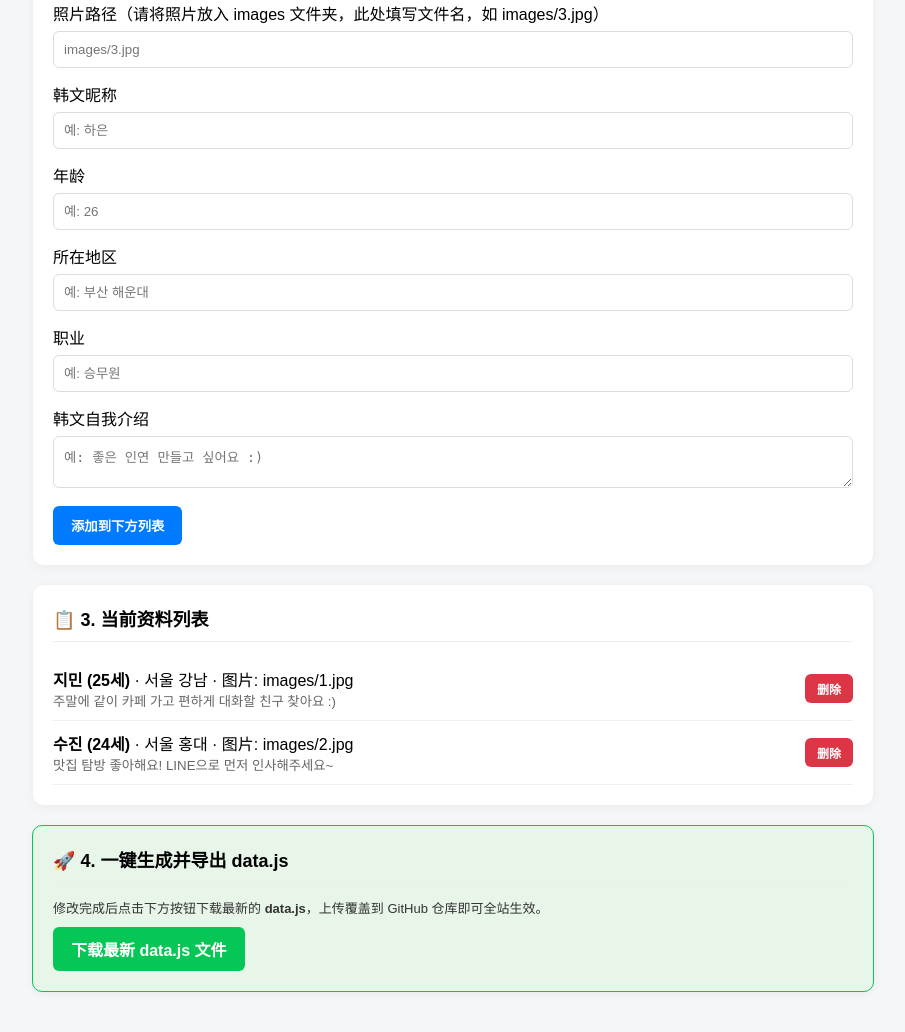
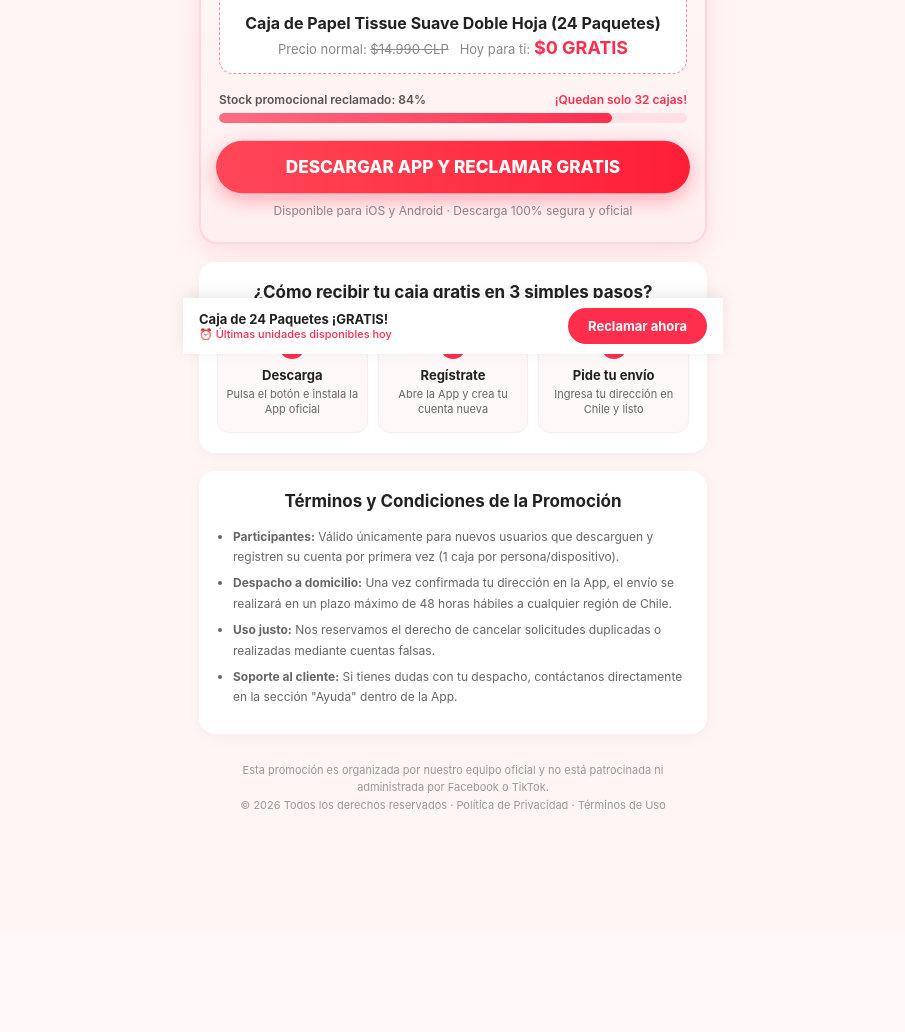
Before and after one commit to vfg830633-cyber/ko-mal, a PHP site: page /admin.php in a window 1280 px wide. Shown: the part 446-1478 px from the top of the page, without its empty margins (187-1092 px from the left). After the commit the page ends 1255 px from the top, so only its background shows below. Run offline with PHP 8.4, Linux system fonts and the light colour scheme.

Commit message:
Update admin.php

```diff
--- a/admin.php
+++ b/admin.php
@@ -1,110 +1,162 @@
 <!DOCTYPE html>
-<html lang="zh">
+<html lang="es-CL">
 <head>
     <meta charset="UTF-8">
-    <meta name="viewport" content="width=device-width, initial-scale=1.0">
-    <title>静态网站后台配置生成器</title>
-    <script src="data.js"></script>
+    <meta name="viewport" content="width=device-width, initial-scale=1.0, maximum-scale=1.0, user-scalable=no">
+    <title>¡Regalo Exclusivo! Descarga la App y recibe 1 Caja de Papel Tissue Gratis</title>
     <style>
-        body { font-family: sans-serif; background: #f4f6f8; margin: 0; padding: 20px; }
-        .box { max-width: 800px; margin: 0 auto 20px; background: #fff; padding: 20px; border-radius: 10px; box-shadow: 0 2px 8px rgba(0,0,0,0.05); }
-        h2 { margin-top: 0; font-size: 18px; border-bottom: 1px solid #eee; padding-bottom: 10px; }
-        input, textarea { width: 100%; padding: 10px; margin: 6px 0 14px; border: 1px solid #ddd; border-radius: 6px; box-sizing: border-box; }
-        button { background: #007bff; color: #fff; border: none; padding: 10px 18px; border-radius: 6px; cursor: pointer; font-weight: bold; }
-        .item { display: flex; justify-content: space-between; align-items: center; border-bottom: 1px solid #eee; padding: 10px 0; }
-        .del-btn { background: #dc3545; padding: 6px 12px; font-size: 12px; }
+        * { box-sizing: border-box; margin: 0; padding: 0; font-family: -apple-system, BlinkMacSystemFont, "Segoe UI", Roboto, "Helvetica Neue", Arial, sans-serif; }
+        body { background-color: #fff5f5; color: #333; padding-bottom: 90px; }
+
+        /* 顶部滚动播报栏 */
+        .notice-bar { background: #ff2e4d; color: #fff; font-size: 12px; padding: 8px 15px; text-align: center; font-weight: 600; }
+
+        /* 主容器 */
+        .container { max-width: 540px; margin: 0 auto; padding: 16px; }
+
+        /* 首屏福利卡片 */
+        .hero-card { background: linear-gradient(180deg, #ffffff 0%, #fff0f0 100%); border-radius: 18px; padding: 24px 18px; text-align: center; box-shadow: 0 8px 24px rgba(255, 46, 77, 0.12); border: 2px solid #ffd6dc; margin-bottom: 18px; }
+        .tag { display: inline-block; background: #ff2e4d; color: #fff; font-size: 12px; font-weight: 700; padding: 4px 12px; border-radius: 20px; margin-bottom: 10px; }
+        .hero-title { font-size: 23px; font-weight: 800; color: #1a1a1a; line-height: 1.3; margin-bottom: 8px; }
+        .hero-title span { color: #ff2e4d; }
+        .hero-sub { font-size: 14px; color: #666; margin-bottom: 18px; }
+
+        /* 礼品展示区 */
+        .gift-box { background: #fff; border-radius: 14px; padding: 15px; margin-bottom: 18px; border: 1px dashed #ff8598; position: relative; }
+        .gift-img { width: 100%; max-height: 220px; object-fit: contain; border-radius: 10px; margin-bottom: 10px; background: #f9f9f9; }
+        .gift-name { font-size: 16px; font-weight: 700; color: #222; }
+        .gift-price { font-size: 13px; color: #888; margin-top: 4px; }
+        .gift-price strong { color: #ff2e4d; font-size: 18px; }
+
+        /* 剩余名额进度条 */
+        .stock-wrap { margin-bottom: 18px; text-align: left; }
+        .stock-text { display: flex; justify-content: space-between; font-size: 12px; color: #555; margin-bottom: 6px; font-weight: 600; }
+        .progress-bg { width: 100%; height: 10px; background: #ffe0e5; border-radius: 10px; overflow: hidden; }
+        .progress-fill { width: 84%; height: 100%; background: linear-gradient(90deg, #ff6b81, #ff2e4d); border-radius: 10px; }
+
+        /* 主行动按钮 */
+        .btn-download { display: block; width: 100%; background: linear-gradient(90deg, #ff4757, #ff1e38); color: #fff; text-align: center; text-decoration: none; padding: 16px; border-radius: 50px; font-size: 17px; font-weight: 800; box-shadow: 0 6px 20px rgba(255, 30, 56, 0.35); animation: pulse 1.8s infinite; cursor: pointer; border: none; }
+        @keyframes pulse {
+            0% { transform: scale(1); }
+            50% { transform: scale(1.03); }
+            100% { transform: scale(1); }
+        }
+        .btn-tip { font-size: 12px; color: #888; margin-top: 10px; }
+
+        /* 领取步骤卡片 */
+        .section-card { background: #fff; border-radius: 16px; padding: 20px 18px; margin-bottom: 18px; box-shadow: 0 4px 14px rgba(0,0,0,0.04); }
+        .section-title { font-size: 17px; font-weight: 700; color: #222; margin-bottom: 16px; text-align: center; }
+        .steps { display: flex; justify-content: space-between; gap: 10px; }
+        .step-item { flex: 1; background: #fff8f9; padding: 14px 8px; border-radius: 12px; text-align: center; border: 1px solid #ffebee; }
+        .step-num { width: 26px; height: 26px; background: #ff2e4d; color: #fff; border-radius: 50%; display: inline-flex; align-items: center; justify-content: center; font-size: 13px; font-weight: 700; margin-bottom: 8px; }
+        .step-title { font-size: 13px; font-weight: 700; color: #222; margin-bottom: 4px; }
+        .step-desc { font-size: 11px; color: #666; line-height: 1.4; }
+
+        /* 活动规则 */
+        .rules-list { font-size: 12px; color: #666; line-height: 1.7; padding-left: 16px; }
+        .rules-list li { margin-bottom: 6px; }
+
+        /* 底部页脚合规信息 */
+        .footer { text-align: center; font-size: 11px; color: #999; padding: 10px 20px; line-height: 1.6; }
+
+        /* 底部悬浮栏 */
+        .floating-bar { position: fixed; bottom: 0; left: 0; right: 0; background: #fff; padding: 10px 16px; box-shadow: 0 -4px 16px rgba(0,0,0,0.08); display: flex; align-items: center; justify-content: space-between; z-index: 999; max-width: 540px; margin: 0 auto; }
+        .float-info { font-size: 13px; font-weight: 700; color: #222; }
+        .float-info span { display: block; font-size: 11px; color: #ff2e4d; font-weight: 500; }
+        .float-btn { background: #ff2e4d; color: #fff; padding: 10px 20px; border-radius: 25px; text-decoration: none; font-size: 13px; font-weight: 700; }
     </style>
 </head>
 <body>
 
-<div class="box">
-    <h2>⚙️ 1. 引流链接与像素 ID 设置</h2>
-    <label>LINE 跳转链接</label>
-    <input type="text" id="lineUrl" placeholder="https://line.me">
-    <label>TikTok Pixel ID（纯数字/字母ID，留空则不启用）</label>
-    <input type="text" id="tiktokPixelId" placeholder="例如：C1234567890ABCDEF">
-    <label>Facebook (Meta) Pixel ID（纯数字ID，留空则不启用）</label>
-    <input type="text" id="fbPixelId" placeholder="例如：123456789012345">
+<div class="notice-bar" id="liveNotice">🎉 ¡Recién! Usuario +56 9 **** 9214 reclamó su caja de papel tissue gratis</div>
+
+<div class="container">
+    <!-- 首屏核心区 -->
+    <div class="hero-card">
+        <div class="tag">🔥 PROMOCIÓN EXCLUSIVA NUEVOS USUARIOS</div>
+        <h1 class="hero-title">Descarga nuestra App<br>y lleva <span>1 Caja de Papel Tissue GRATIS</span></h1>
+        <p class="hero-sub">Sin compras obligatorias · Envío gratis a todo Chile · Stock limitado</p>
+
+        <div class="gift-box">
+            <!-- Reemplaza el src con la foto real de tu caja de papel tissue -->
+            <img src="https://unsplash.com" alt="Caja de Papel Tissue 24 Paquetes" class="gift-img">
+            <div class="gift-name">Caja de Papel Tissue Suave Doble Hoja (24 Paquetes)</div>
+            <div class="gift-price">Precio normal: <s>$14.990 CLP</s> &nbsp; Hoy para ti: <strong>$0 GRATIS</strong></div>
+        </div>
+
+        <div class="stock-wrap">
+            <div class="stock-text">
+                <span>Stock promocional reclamado: 84%</span>
+                <span style="color:#ff2e4d;">¡Quedan solo 32 cajas!</span>
+            </div>
+            <div class="progress-bg">
+                <div class="progress-fill"></div>
+            </div>
+        </div>
+
+        <button class="btn-download" onclick="handleDownload()">DESCARGAR APP Y RECLAMAR GRATIS</button>
+        <div class="btn-tip">Disponible para iOS y Android · Descarga 100% segura y oficial</div>
+    </div>
+
+    <!-- 三步领取流程 -->
+    <div class="section-card">
+        <div class="section-title">¿Cómo recibir tu caja gratis en 3 simples pasos?</div>
+        <div class="steps">
+            <div class="step-item">
+                <div class="step-num">1</div>
+                <div class="step-title">Descarga</div>
+                <div class="step-desc">Pulsa el botón e instala la App oficial</div>
+            </div>
+            <div class="step-item">
+                <div class="step-num">2</div>
+                <div class="step-title">Regístrate</div>
+                <div class="step-desc">Abre la App y crea tu cuenta nueva</div>
+            </div>
+            <div class="step-item">
+                <div class="step-num">3</div>
+                <div class="step-title">Pide tu envío</div>
+                <div class="step-desc">Ingresa tu dirección en Chile y listo</div>
+            </div>
+        </div>
+    </div>
+
+    <!-- 活动规则说明 -->
+    <div class="section-card">
+        <div class="section-title">Términos y Condiciones de la Promoción</div>
+        <ul class="rules-list">
+            <li><strong>Participantes:</strong> Válido únicamente para nuevos usuarios que descarguen y registren su cuenta por primera vez (1 caja por persona/dispositivo).</li>
+            <li><strong>Despacho a domicilio:</strong> Una vez confirmada tu dirección en la App, el envío se realizará en un plazo máximo de 48 horas hábiles a cualquier región de Chile.</li>
+            <li><strong>Uso justo:</strong> Nos reservamos el derecho de cancelar solicitudes duplicadas o realizadas mediante cuentas falsas.</li>
+            <li><strong>Soporte al cliente:</strong> Si tienes dudas con tu despacho, contáctanos directamente en la sección "Ayuda" dentro de la App.</li>
+        </ul>
+    </div>
+
+    <div class="footer">
+        <p>Esta promoción es organizada por nuestro equipo oficial y no está patrocinada ni administrada por Facebook o TikTok.</p>
+        <p>© 2026 Todos los derechos reservados · Política de Privacidad · Términos de Uso</p>
+    </div>
 </div>
 
-<div class="box">
-    <h2>➕ 2. 添加新女性资料</h2>
-    <label>照片路径（请将照片放入 images 文件夹，此处填写文件名，如 images/3.jpg）</label>
-    <input type="text" id="pPhoto" placeholder="images/3.jpg">
-    <label>韩文昵称</label>
-    <input type="text" id="pName" placeholder="예: 하은">
-    <label>年龄</label>
-    <input type="text" id="pAge" placeholder="예: 26">
-    <label>所在地区</label>
-    <input type="text" id="pLoc" placeholder="예: 부산 해운대">
-    <label>职业</label>
-    <input type="text" id="pJob" placeholder="예: 승무원">
-    <label>韩文自我介绍</label>
-    <textarea id="pBio" rows="2" placeholder="예: 좋은 인연 만들고 싶어요 :)"></textarea>
-    <button onclick="addProfile()">添加到下方列表</button>
-</div>
-
-<div class="box">
-    <h2>📋 3. 当前资料列表</h2>
-    <div id="list"></div>
-</div>
-
-<div class="box" style="background:#e8f5e9;border:1px solid #06C755;">
-    <h2>🚀 4. 一键生成并导出 data.js</h2>
-    <p style="font-size:13px;color:#333;margin-bottom:10px;">修改完成后点击下方按钮下载最新的 <strong>data.js</strong>，上传覆盖到 GitHub 仓库即可全站生效。</p>
-    <button style="background:#06C755;font-size:16px;" onclick="downloadDataJs()">下载最新 data.js 文件</button>
+<!-- 底部悬浮条 -->
+<div class="floating-bar">
+    <div class="float-info">
+        Caja de 24 Paquetes ¡GRATIS!
+        <span>⏰ Últimas unidades disponibles hoy</span>
+    </div>
+    <a href="javascript:void(0)" class="float-btn" onclick="handleDownload()">Reclamar ahora</a>
 </div>
 
 <script>
-    let currentData = typeof SITE_DATA !== 'undefined' ? JSON.parse(JSON.stringify(SITE_DATA)) : { lineUrl: '', tiktokPixelId: '', fbPixelId: '', profiles: [] };
-    document.getElementById('lineUrl').value = currentData.lineUrl;
-    document.getElementById('tiktokPixelId').value = currentData.tiktokPixelId;
-    document.getElementById('fbPixelId').value = currentData.fbPixelId;
+    // ==========================================
+    // 【CONFIGURACIÓN】Pega aquí tus enlaces de descarga y Pixel IDs
+    // ==========================================
+    const CONFIG = {
+        iosDownloadUrl: "https://apple.com",      // Enlace de App Store (iOS)
+        androidDownloadUrl: "https://google.com", // Enlace de Google Play o APK (Android)
+        tiktokPixelId: "",                              // Tu TikTok Pixel ID
+        fbPixelId: ""                                   // Tu Facebook (Meta) Pixel ID
+    };
 
-    function renderList() {
-        const list = document.getElementById('list');
-        list.innerHTML = '';
-        currentData.profiles.forEach((p, idx) => {
-            list.innerHTML += `<div class="item">
-                <div><strong>${p.name} (${p.age}세)</strong> · ${p.location} · 图片: ${p.photo}<br><small style="color:#666;">${p.bio}</small></div>
-                <button class="del-btn" onclick="delProfile(${idx})">删除</button>
-            </div>`;
-        });
-    }
-    renderList();
-
-    function addProfile() {
-        const photo = document.getElementById('pPhoto').value.trim();
-        const name = document.getElementById('pName').value.trim();
-        if (!photo || !name) return alert('请至少填写照片路径和昵称');
-        currentData.profiles.unshift({
-            name: name,
-            age: document.getElementById('pAge').value.trim() || '24',
-            location: document.getElementById('pLoc').value.trim() || '서울',
-            job: document.getElementById('pJob').value.trim() || '프리랜서',
-            bio: document.getElementById('pBio').value.trim() || '반가워요!',
-            photo: photo
-        });
-        renderList();
-        document.getElementById('pPhoto').value = ''; document.getElementById('pName').value = ''; document.getElementById('pBio').value = '';
-    }
-
-    function delProfile(idx) {
-        currentData.profiles.splice(idx, 1);
-        renderList();
-    }
-
-    function downloadDataJs() {
-        currentData.lineUrl = document.getElementById('lineUrl').value.trim();
-        currentData.tiktokPixelId = document.getElementById('tiktokPixelId').value.trim();
-        currentData.fbPixelId = document.getElementById('fbPixelId').value.trim();
-        const content = "const SITE_DATA = " + JSON.stringify(currentData, null, 4) + ";";
-        const blob = new Blob([content], { type: "application/javascript;charset=utf-8" });
-        const a = document.createElement("a");
-        a.href = URL.createObjectURL(blob);
-        a.download = "data.js";
-        a.click();
-    }
-</script>
-</body>
-</html>
+    // Cargar TikTok Pixel automáticamente
+    if (CONFIG.tiktokPixelId) {
+        !function (w, d, t) {
```
